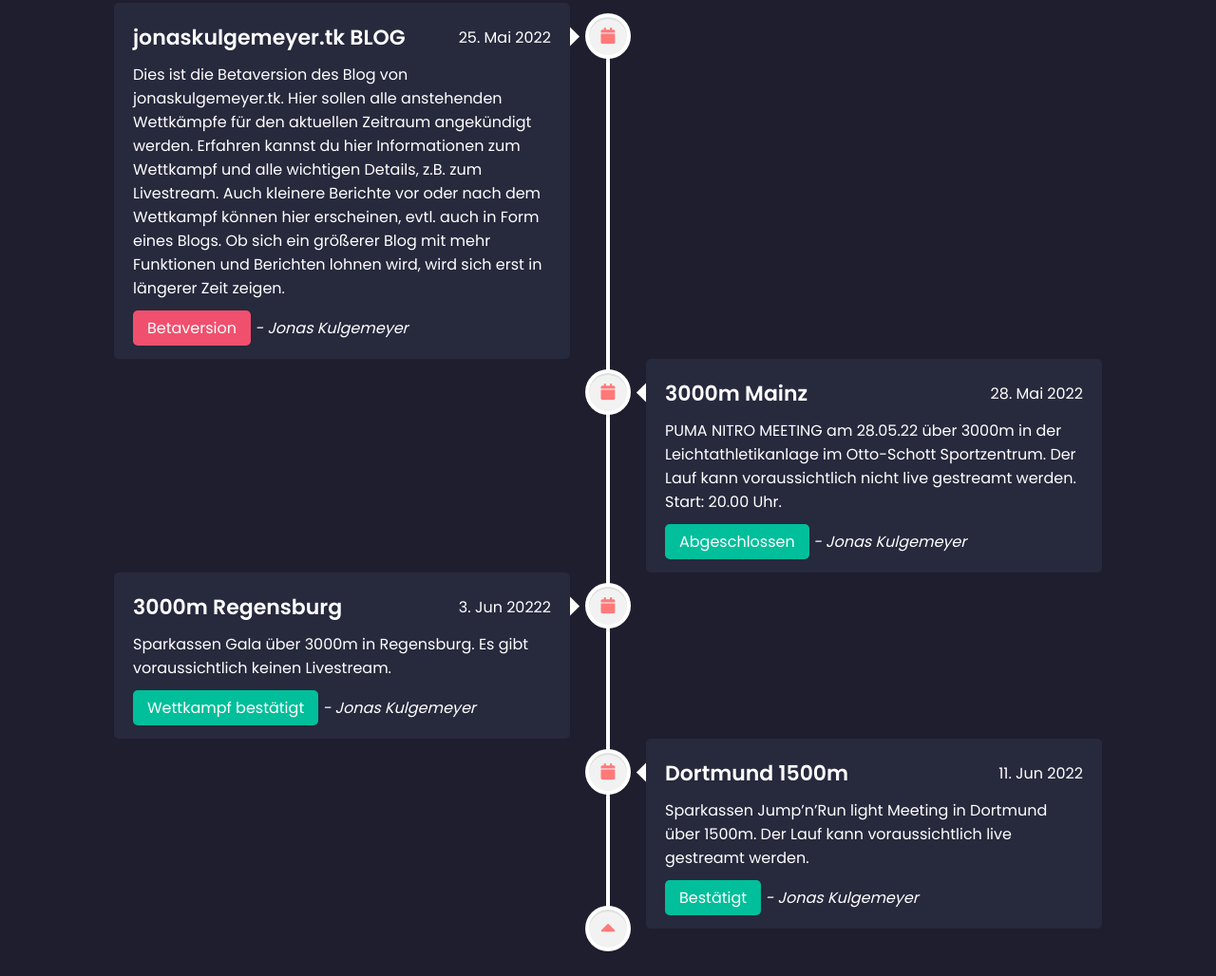
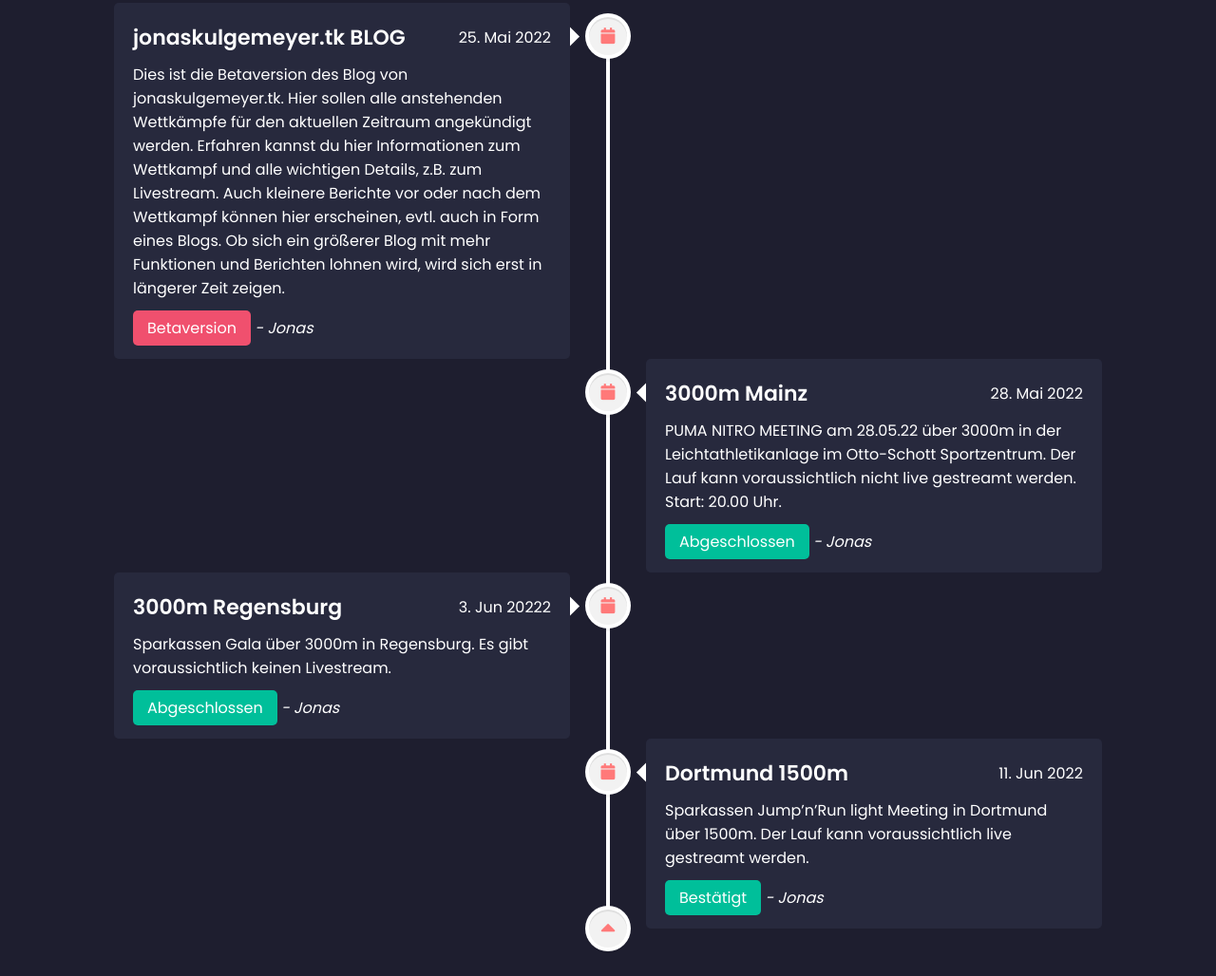
Before and after one commit to jonaskulgemeyer/jk, a plain HTML site: page deploy-6134f3c1431ea8b0c4e17faf/blog.html in a window 1280 px wide. Shown: the part 132-1160 px from the top of the page at 95% size. Drawn offline with Linux system fonts and the light colour scheme.

Commit message:
Update blog.html

```diff
--- a/deploy-6134f3c1431ea8b0c4e17faf/blog.html
+++ b/deploy-6134f3c1431ea8b0c4e17faf/blog.html
@@ -53,7 +53,7 @@ function closeNav() {
         <p>Dies ist die Betaversion des Blog von jonaskulgemeyer.tk. Hier sollen alle anstehenden Wettkämpfe für den aktuellen Zeitraum angekündigt werden. Erfahren kannst du hier Informationen zum Wettkampf und alle wichtigen Details, z.B. zum Livestream. Auch kleinere Berichte vor oder nach dem Wettkampf können hier erscheinen, evtl. auch in Form eines Blogs. Ob sich ein größerer Blog mit mehr Funktionen und Berichten lohnen wird, wird sich erst in längerer Zeit zeigen.</p>
         <div class="unsicher">
           <a>Betaversion</a>
-          <i>- Jonas Kulgemeyer</i>
+          <i>- Jonas</i>
         </div>
       </section>
     </div>
@@ -67,7 +67,7 @@ function closeNav() {
         <p>PUMA NITRO MEETING am 28.05.22 über 3000m in der Leichtathletikanlage im Otto-Schott Sportzentrum. Der Lauf kann voraussichtlich nicht live gestreamt werden. Start: 20.00 Uhr.</p>
         <div class="sicher">
           <a>Abgeschlossen</a>
-          <i>- Jonas Kulgemeyer</i>
+          <i>- Jonas</i>
         </div>
       </section>
     </div>
@@ -80,8 +80,8 @@ function closeNav() {
         </div>
         <p>Sparkassen Gala über 3000m in Regensburg. Es gibt voraussichtlich keinen Livestream.</p>
         <div class="sicher">
-          <a>Wettkampf bestätigt</a>
-          <i>- Jonas Kulgemeyer</i>
+          <a>Abgeschlossen</a>
+          <i>- Jonas</i>
         </div>
       </section>
     </div>
@@ -95,7 +95,7 @@ function closeNav() {
         <p>Sparkassen Jump’n’Run light Meeting in Dortmund über 1500m. Der Lauf kann voraussichtlich live gestreamt werden.</p>
         <div class="sicher">
           <a>Bestätigt</a>
-          <i>- Jonas Kulgemeyer</i>
+          <i>- Jonas</i>
         </div>
       </section>
     </div>
```
